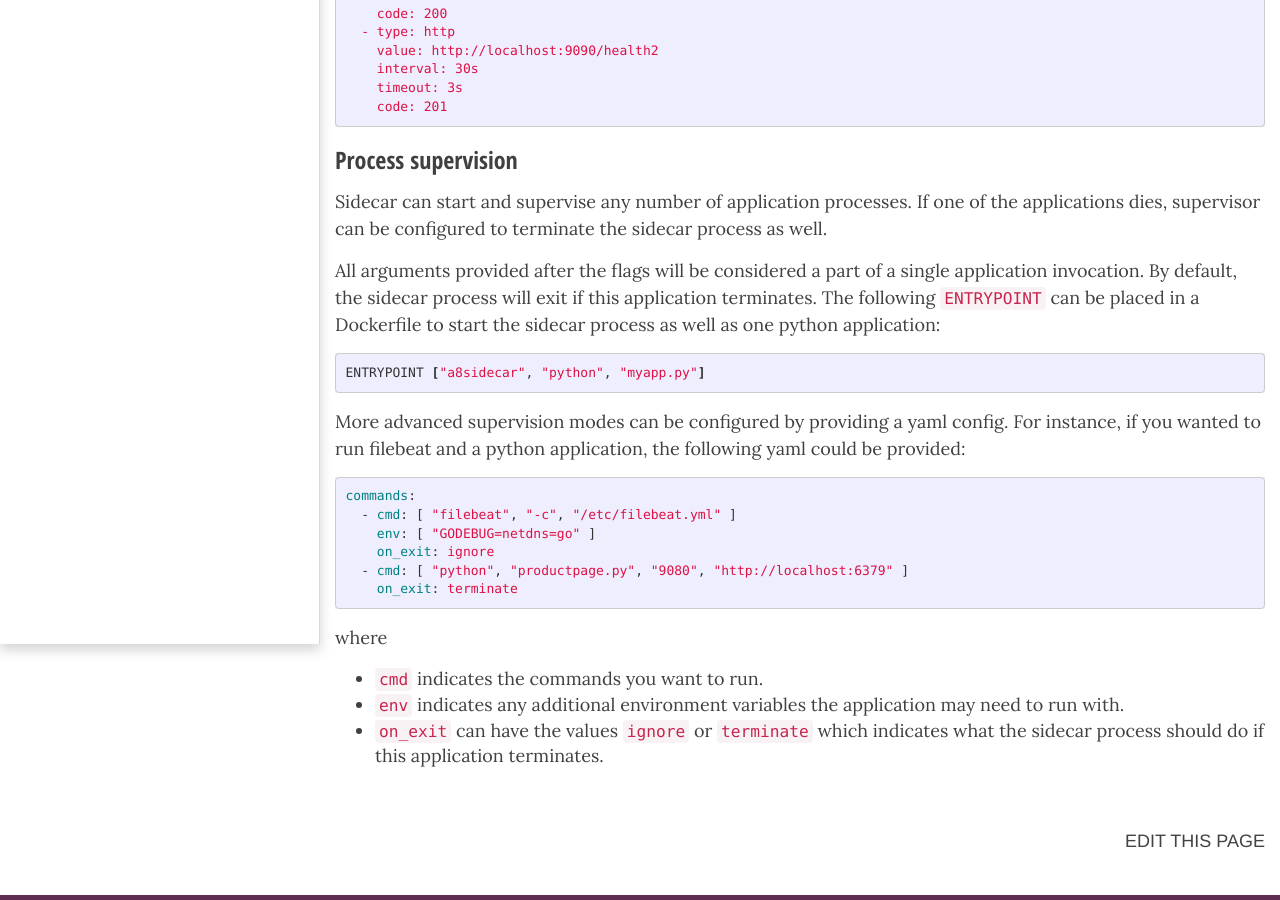
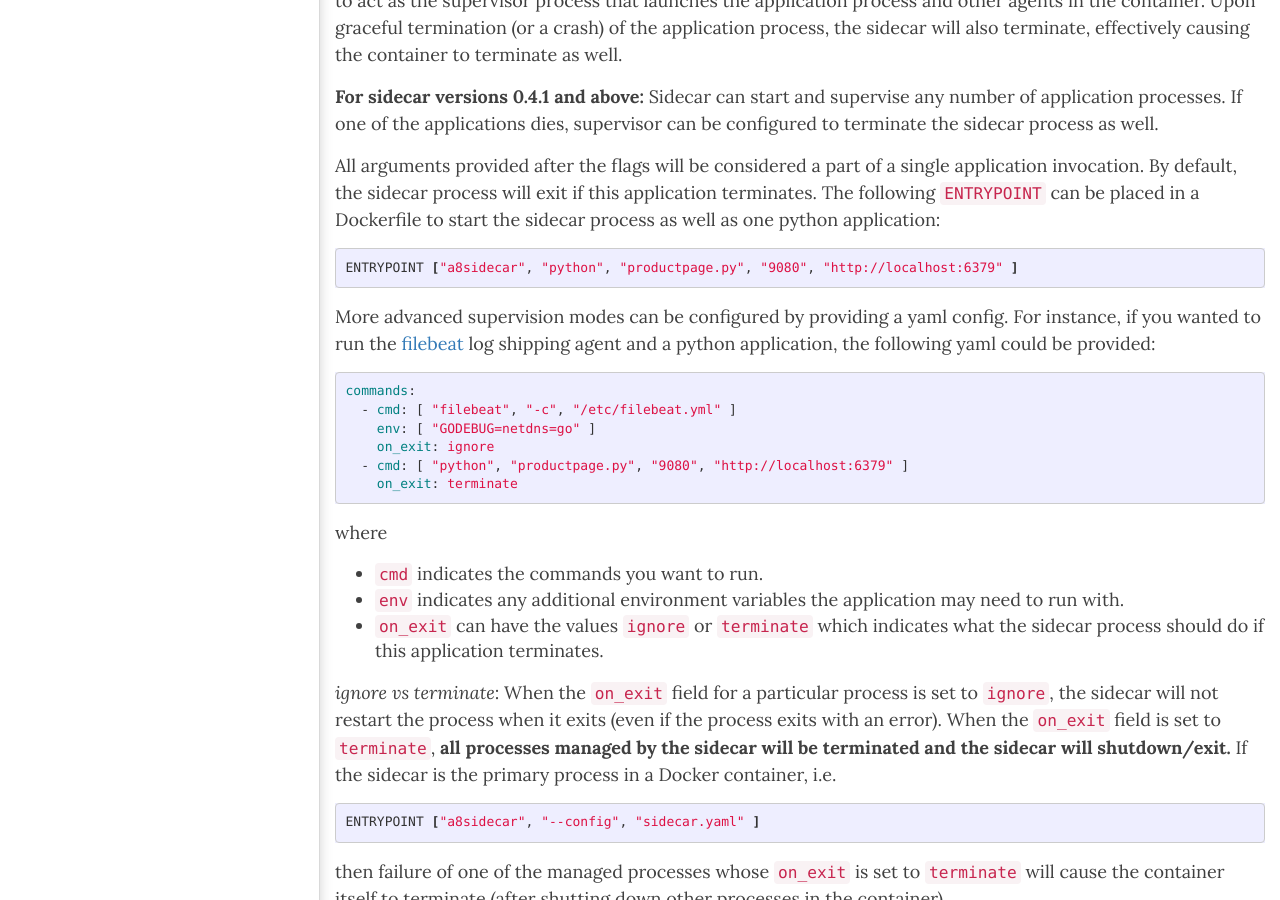
Before and after one commit to amalgam8/amalgam8.github.io, a Jekyll site: the page built from _docs/3-sidecar/configuration-options.md, in a window 1280 px wide and 900 px high, scrolled down 5127 px. Built offline with Jekyll 4.4.1, drawn with Linux system fonts in a browser that asks for light colours; nearby versions of some CDN libraries; some of the changed text lies outside the part shown.

Commit message:
Updating process supervision with more  details

````diff
--- a/_docs/3-sidecar/configuration-options.md
+++ b/_docs/3-sidecar/configuration-options.md
@@ -36,6 +36,7 @@ YAML file.
 | A8_HEALTHCHECKS | --healthchecks | healthchecks (additional details below) | comma separated list of health check URIs (http only) |  | no |
 | A8_REGISTER | --register | register | enable automatic service registration and heartbeat | false | See note above |
 | A8_PROXY | --proxy | proxy | enable automatic service discovery and load balancing across services using NGINX | false | See note above |
+| A8_SUPERVISE | --supervise | supervise | **valid upto sidecar versions 0.4.0 only.** Manage application process. If application dies, sidecar process is killed as well. All arguments provided after the flags will be considered as part of the application invocation | false | no |
 | A8_REGISTRY_URL | --registry_url | registry.url | registry URL |  | yes if `-register` is enabled |
 | A8_REGISTRY_TOKEN | --registry_token | registry.token | registry auth token | | yes if `-register` is enabled and an auth mode is set |
 | A8_REGISTRY_POLL | --registry_poll | registry.poll | interval for polling Registry | 15s | no |
@@ -60,9 +61,9 @@ can be enabled by setting the following environment variables or
 setting the equivalent fields in the config file:
 
 ```bash
-A8_SERVICE=service_name:service_version_tag
+A8_SERVICE=service_name:service_version_tag,some_other_tag
 A8_ENDPOINT_PORT=port_where_service_is_listening
-A8_ENDPOINT_TYPE=http|https|tcp|udp|user
+A8_ENDPOINT_TYPE=https
 A8_REGISTER=true
 A8_REGISTRY_URL=http://a8registryURL
 ```
@@ -79,12 +80,14 @@ service:
 
 endpoint:
   port: port_where_service_is_listening
-  type: (http|https|tcp|udp|user)
+  type: https
 
 register: true
 registry:
   url:   http://registry:8080
 ```
+
+The default endpoint type is `http`. So, the environment variable `A8_ENDPOINT_TYPE` and the YAML key `type` under `endpoint` section can be omitted, when registering an `http` endpoint.
 
 
 ### Health checks <a id="health-checks"></a>
@@ -176,53 +179,29 @@ or in YAML:
 register: true
 ```
 
-### A complete configuration file
-
-The following is an example config file for a sidecar that supervises a python application called `helloworld.py`, monitors its health and registers it with the service registry, while proxying requests to other services.
-
-```yaml
-register: true
-registry:
-  url:   http://registry:8080
-  poll:  5s
-
-proxy: true
-controller:
-  url:   http://controller:8080
-  poll:  30s
-
-##Setting up app supervision
-supervise: true
-app: [ "python", "helloworld.py ]
-
-healthchecks:
-  - type: http
-    value: http://localhost:8080/health1
-    interval: 15s
-    timeout: 5s
-    code: 200
-  - type: http
-    value: http://localhost:9090/health2
-    interval: 30s
-    timeout: 3s
-    code: 201
-```
-
 ### Process supervision <a id="process-supervision"></a>
 
-Sidecar can start and supervise any number of application processes. If one of the applications dies,
-supervisor can be configured to terminate the sidecar process as well.
+When packaging the sidecar along with the application in the same docker container,
+the sidecar can be made to act as the supervisor process that launches the application
+process and other agents in the container. Upon graceful termination (or a crash) of the
+application process, the sidecar will also terminate, effectively causing the container to
+terminate as well.
+
+**For sidecar versions 0.4.1 and above:** Sidecar can start and supervise any number
+of application processes. If one of the applications dies, supervisor can be configured
+to terminate the sidecar process as well.
 
 All arguments provided after the flags will be considered a part of a single application
 invocation.  By default, the sidecar process will exit if this application terminates. The following
 `ENTRYPOINT` can be placed in a Dockerfile to start the sidecar process as well as one python application:
 
 ```bash
-ENTRYPOINT ["a8sidecar", "python", "myapp.py"]
+ENTRYPOINT ["a8sidecar", "python", "productpage.py", "9080", "http://localhost:6379" ]
 ```
 
 More advanced supervision modes can be configured by providing a yaml config.  For instance, if you
-wanted to run filebeat and a python application, the following yaml could be provided:
+wanted to run the [filebeat](https://www.elastic.co/products/beats/filebeat) log shipping agent and
+a python application, the following yaml could be provided:
 
 ```yaml
 commands:
@@ -238,3 +217,115 @@ where
 * `env` indicates any additional environment variables the application may need to run with.
 * `on_exit` can have the values `ignore` or `terminate` which indicates what the sidecar
 process should do if this application terminates.
+
+_ignore vs terminate_: When the `on_exit` field for a particular process is set to `ignore`, the sidecar
+will not restart the process when it exits (even if the process exits with an error). When the `on_exit`
+field is set to `terminate`, **all processes managed by the sidecar will be terminated and the sidecar
+will shutdown/exit.** If the sidecar is the primary process in a Docker container, i.e.
+
+```bash
+ENTRYPOINT ["a8sidecar", "--config", "sidecar.yaml" ]
+```
+
+then failure of one of the managed processes whose `on_exit` is set to `terminate` will cause the
+container itself to terminate (after shutting down other processes in the container).
+
+It is advisable to use the `on_exit: ignore` for non-essential helper processes in the container, while
+the `on_exit: terminate` should be used for the main applicaton processes.
+
+
+**For sidecar versions 0.4.0 and below:** Prior to 0.4.1, only a single process can be supervised
+by the sidecar. To supervise a single process, specify the --supervise flag
+in the command line. For example,
+
+```bash
+ENTRYPOINT ["a8sidecar", "python", "productpage.py", "9080", "http://localhost:6379" ]
+```
+
+and the equivalent YAML configuration:
+
+```yaml
+##Setting up app supervision
+supervise: true
+app: [ "python", "productpage.py", "9080", "http://localhost:6379" ]
+```
+
+**Dealing with daemons and child processes**: When the parent process managed by the sidecar exits,
+the sidecar will automatically kill all the child processes that the parent process had spawned. If an application launches background processes and then exits gracefully, it will cause the sidecar to terminate all child processes and exit as well.
+
+For example, run nginx in foreground with `daemon off;` instead of the default background mode.
+
+```yaml
+commands:
+    # Disable daemons and let nginx run in the foreground.
+  - cmd: [ "nginx", "-g", "daemon off;" ]
+    on_exit: terminate
+```
+
+As another example, in the following configuration, the sidecar will kill all processes eventhough this may not be what is intended.
+
+```yaml
+commands:
+  - cmd: [ "/opt/launchapps.sh" ]
+    on_exit: terminate
+```
+
+where `launchapps.sh` is a simple script that launches the application and all the processes as background processes and exits immediately.
+
+```bash
+#!/bin/bash
+nginx ## daemonizes, and nginx launches worker processes
+python myappserver.py &
+```
+
+Instead, the prescribed method for launching these processes should be via the sidecar config file
+
+```yaml
+commands:
+  - cmd: [ "nginx", "-g", "daemon off;" ]
+    on_exit: terminate
+  - cmd: [ "python", "myappserver.py" ]
+  - on_exit: terminate
+```
+
+### A complete configuration file
+
+The following is an example config file for a sidecar that supervises a python application called `productpage.py`, starts up the filebeat log shipping agent, registers the application with the service registry, monitors its health and proxies outbound requests to other services. If the application terminates, the sidecar kills other processes and exits, thereby causing the container to terminate.
+
+```yaml
+#registration
+register: true
+registry:
+  url:   http://registry:8080
+  poll:  5s
+
+endpoint:
+  port: 9080
+
+#request proxying
+proxy: true
+controller:
+  url:   http://controller:8080
+  poll:  30s
+
+#Process management
+commands:
+    #start the app process. If app terminates, terminate container
+  - cmd: [ "python", "productpage.py", "9080", "http://localhost:6379" ]
+    on_exit: terminate
+  - cmd: [ "filebeat", "-c", "/etc/filebeat.yml" ]
+    env: [ "GODEBUG=netdns=go" ]
+    on_exit: ignore
+
+healthchecks:
+  - type: http
+    value: http://localhost:8080/health1
+    interval: 15s
+    timeout: 5s
+    code: 200
+  - type: http
+    value: http://localhost:9090/health2
+    interval: 30s
+    timeout: 3s
+    code: 201
+```
````
Also changed, not shown: other parts of _docs/3-sidecar/configuration-options.md (+1 -1 lines).
